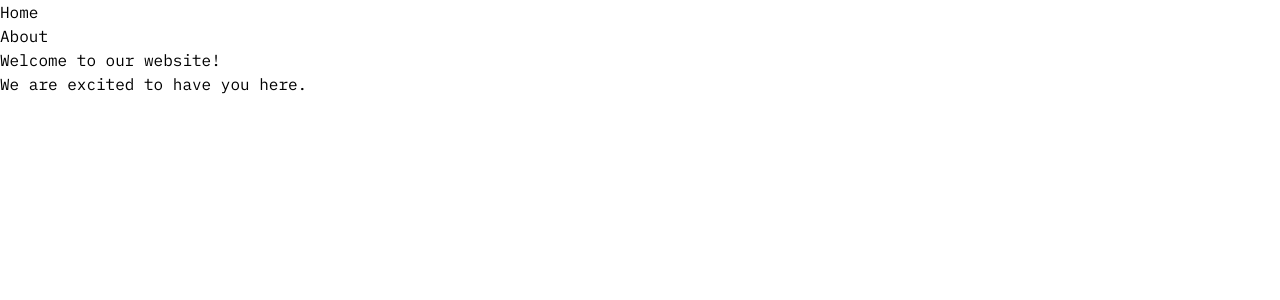
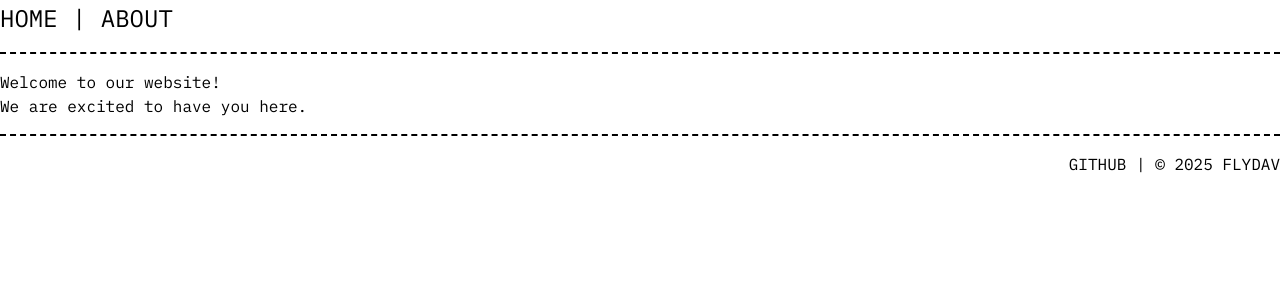
Before and after one commit to dflynn-vgw/react-scratch, a React (Vite) app: page / in a window 1280 px wide. Shown: the top 300 px of the page. Built offline with nearby package versions, Linux system fonts and the light colour scheme.

Commit message:
use header and footer, deleted top-nav (replaced by header)

```diff
--- a/src/App.tsx
+++ b/src/App.tsx
@@ -1,20 +1,33 @@
 import { BrowserRouter, Route, Routes } from 'react-router';
-import TopNav from './common/top-nav';
+import About from './pages/about';
+import Footer from './common/footer';
+import Header from './common/header';
 import Home from './pages/home';
-import About from './pages/about';
 
 export default function App() {
   return (
     <BrowserRouter>
-      <header>
-        <TopNav className="top-nav" />
-      </header>
+      <Header
+        links={[
+          { text: 'Home', url: '/' },
+          { text: 'About', url: '/about' },
+        ]}
+      />
       <main>
         <Routes>
           <Route path="/" element={<Home />} />
           <Route path="/about" element={<About />} />
         </Routes>
       </main>
+      <Footer
+        copyright="flydav"
+        links={[
+          {
+            text: 'GitHub',
+            url: 'https://github.com/dflynn-vgw/react-scratch',
+          },
+        ]}
+      />
     </BrowserRouter>
   );
 }
--- a/src/common/top-nav.tsx
+++ /dev/null
@@ -1,15 +0,0 @@
-export default function topNav(props: { className?: string }) {
-  const { className } = props;
-  return (
-    <nav className={className}>
-      <ul>
-        <li>
-          <a href="/">Home</a>
-        </li>
-        <li>
-          <a href="/about">About</a>
-        </li>
-      </ul>
-    </nav>
-  );
-}
```
